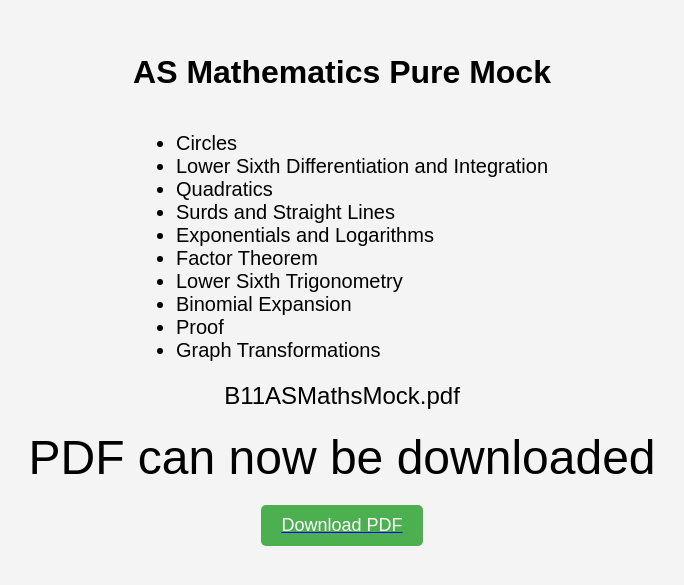
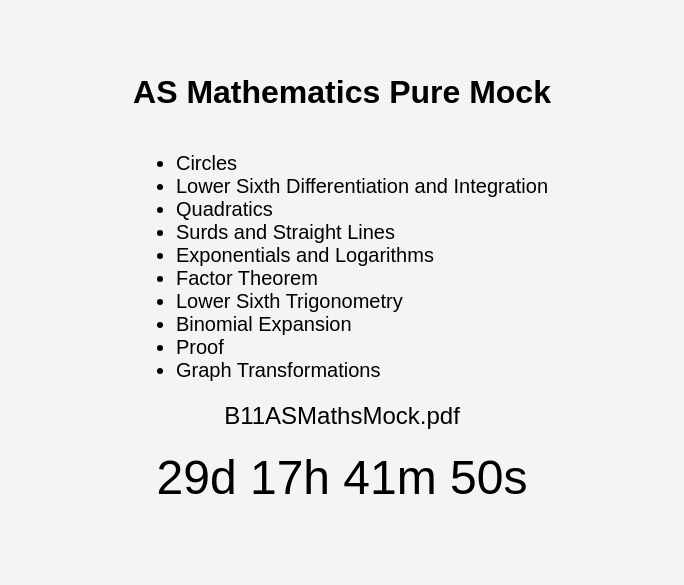
Before and after one commit to SnakeLuck360GT/PDFcountdown, a plain HTML site: page mock/index.html in a window 1280 px wide. Shown: the part 111-696 px from the top of the page, without its empty margins (298-982 px from the left). Drawn offline with Linux system fonts and the light colour scheme.

Commit message:
Update index.html

```diff
--- a/mock/index.html
+++ b/mock/index.html
@@ -69,7 +69,7 @@
 
 <script>
     // Set the epoch time (in milliseconds)
-    var epochTime = 1; // Specify your epoch time here
+    var epochTime = 1719572400000; // Specify your epoch time here
 
     // Function to calculate and display the countdown timer
     function updateCountdown() {
```
